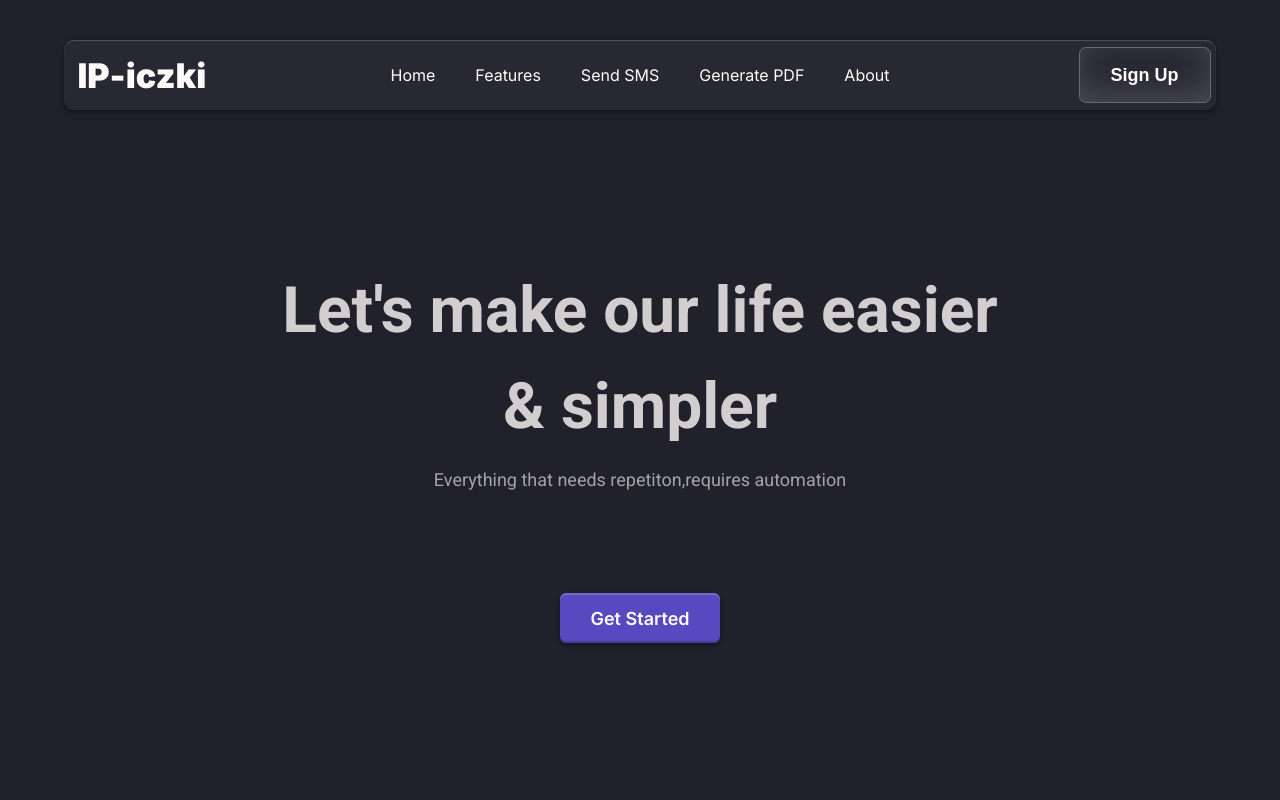
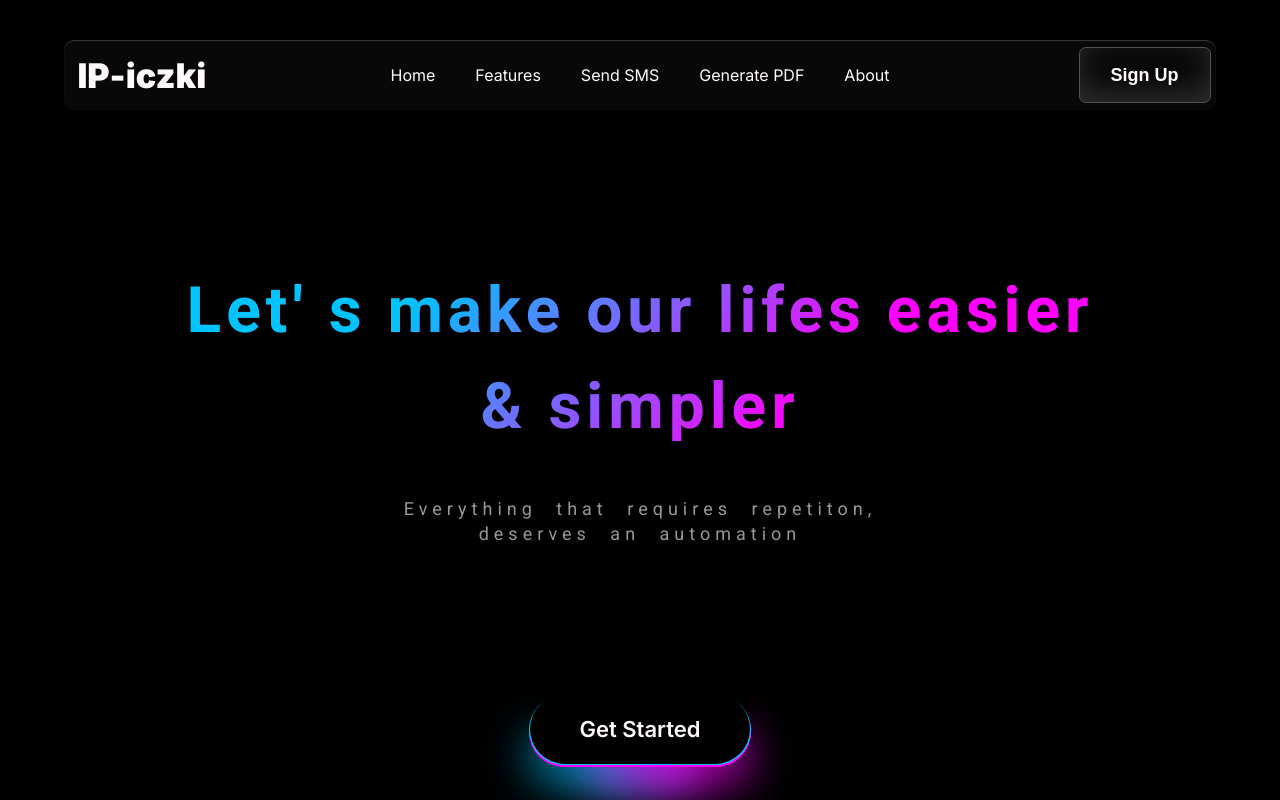
Before and after one commit to risenovsky13/IP-Team, a React (Vite) app: page / in a window 1280 px wide. Shown: the top 800 px of the page. Built offline with nearby package versions, Linux system fonts and the light colour scheme.

Commit message:
add new styling and content for header

```diff
--- a/src/components/HomePageContent/HomePageContent.jsx
+++ b/src/components/HomePageContent/HomePageContent.jsx
@@ -7,17 +7,18 @@ export default function HomePageContent() {
             <section>
                 <div className={styles.header_wrapper}>
                     <h1 className={styles.header_h1}>
-                        <p>Let's make our life easier</p>
-                        <p>& simpler</p>
+                        Let&apos; s make our lifes easier & simpler
                     </h1>
                 </div>
                 <div className={styles.smaller_text_wrapper}>
-                    <p className={styles.smaller_text}>
-                        Everything that needs repetiton,requires automation
-                    </p>
+                    <p className={styles.smaller_text}>Everything that requires repetiton, deserves an automation</p>
                 </div>
 
                 <div className={styles.get_started_btn_container}>
+                    <div className={styles.gradient_shadow_container}>
+                        <div className={styles.gradient_shadow_btn} id={styles.gradient_shadow_btn_blue}></div>
+                        <div className={styles.gradient_shadow_btn} id={styles.gradient_shadow_btn_violet}></div>
+                    </div>
                     <button className={styles.get_started_btn}>Get Started</button>
                 </div>
             </section>
--- a/src/components/HomePageContent/HomePageContent.module.css
+++ b/src/components/HomePageContent/HomePageContent.module.css
@@ -1,11 +1,12 @@
 .header_h1 {
     text-align: center;
     font-size: 64px;
-    width: 900px;
-    height: 150px;
+    width: 950px;
+    height: 180px;
     font-weight: 600;
+    letter-spacing: 5px;
 }
-.header_wrapper{
+.header_wrapper {
     font-family: "Roboto", sans-serif;
     display: flex;
     justify-content: center;
@@ -18,50 +19,76 @@
     font-family: "Roboto", sans-serif;
     font-weight: 400;
     color: hsla(0, 100%, 99%, 0.6);
-    margin-top: 0;
-    /* display: flex;
-    justify-content: center;
-    text-align: center; */
+    position: relative;
 }
 
 .smaller_text {
     font-size: 18px;
-    width: 450px;
+    width: 600px;
     text-align: center;
     margin: 0 auto;
+    letter-spacing: 5px;
+    word-spacing: 10px;
+    line-height: 25px;
 }
 
 .get_started_btn_container {
     display: flex;
     justify-content: center;
-    margin-top: 100px;
+    margin-top: 150px;
 }
 
 .get_started_btn {
-    width: 160px;
-    height: 50px;
+    width: 220px;
+    height: 70px;
     border: none;
-    border-radius: 6px;
-    background: hsl(246, 100%, 68%, 0.7);
-
-    font-family: 'Inter', sans-serif;
-    /* letter-spacing: 1px; */
+    border-radius: 50px;
+    background-color: var(--background-main);
     color: snow;
-    font-size: 18px;
+    margin-top: -2px;
+    font-family: "Inter", sans-serif;
+    font-size: 22px;
     font-weight: 600;
-    box-shadow: 0 2px 5px hsla(0, 0%, 0%, 0.4), inset 0 2px 1px hsl(0, 100%, 99%, 0.2), inset 0 -2px 1px hsl(0, 0%, 0%, 0.2);
     cursor: pointer;
     transition: all 100ms;
+    box-shadow: 1px 1px 0 hsl(194, 100%, 50%), -1px 1px 0 hsl(194, 100%, 50%), 1px 3px 0 hsl(300, 100%, 50%), -1px 3px 0 hsl(300, 100%, 50%),
+        0 -25px 15px black;
+    position: absolute;
 }
 
+.get_started_btn:hover {
+    text-shadow: 0 0 10px hsl(194, 100%, 50%);
+}
 .get_started_btn:active {
-    background: hsla(246, 39%, 50%, 0.7);
+    text-shadow: 0 5px 20px hsl(194, 100%, 50%, 0.5), 0 -5px 20px hsl(194, 100%, 50%, 0.5), 5px 0 20px hsl(194, 100%, 50%, 0.5),
+        -5px 0 20px hsl(194, 100%, 50%, 0.5);
 }
 
+.gradient_shadow_container {
+    text-align: center;
+}
+
+.gradient_shadow_btn {
+    height: 70px;
+    width: 110px;
+    display: inline-block;
+}
+
+#gradient_shadow_btn_blue {
+    outline: 1px solid blue;
+    border-radius: 50px 0 0 50px;
+    box-shadow: -5px 25px 40px hsl(194, 100%, 50%, 0.5), 45px 25px 40px hsl(194, 100%, 50%, 0.5);
+}
+
+#gradient_shadow_btn_violet {
+    outline: 1px solid violet;
+    border-radius: 0 50px 50px 0;
+    box-shadow: 5px 25px 40px hsl(300, 100%, 50%, 0.5), -45px 25px 40px hsl(300, 100%, 50%, 0.5);
+}
 
 .core_features_header {
     text-align: center;
-    font-family: 'Roboto', sans-serif;
+    font-family: "Roboto", sans-serif;
     font-size: 48px;
     margin-top: 200px;
     margin-bottom: 100px;
--- a/src/components/NavBar/NavBar.jsx
+++ b/src/components/NavBar/NavBar.jsx
@@ -28,7 +28,7 @@ export default function NavBar() {
                         About
                     </a>
                 </span>
-                <button className={style.sign_in_btn}>Sign Up</button>
+                <button className={style.sign_up_btn}>Sign Up</button>
             </div>
         </>
     );
--- a/src/components/NavBar/NavBar.module.css
+++ b/src/components/NavBar/NavBar.module.css
@@ -41,7 +41,7 @@
     transition: all 100ms;
 }
 
-.sign_in_btn {
+.sign_up_btn {
     background: none;
     border: none;
     outline: 1px solid rgba(255, 255, 255, 0.3);
@@ -61,11 +61,11 @@
     transition: all 100ms;
 }
 
-.sign_in_btn:hover {
+.sign_up_btn:hover {
     box-shadow: inset 0 -10px 30px hsla(0, 0%, 100%, 0.25), 0 0 10px hsl(0, 100%, 100%, 0.8);
 }
 
-.sign_in_btn:active {
+.sign_up_btn:active {
     box-shadow: inset 0 -10px 30px hsla(0, 0%, 100%, 0.35), 0 0 15px hsl(0, 0%, 100%);
 }
 
--- a/src/index.css
+++ b/src/index.css
@@ -1,7 +1,7 @@
 @import url("https://fonts.googleapis.com/css2?family=Quicksand:wght@400;700&family=Roboto+Condensed:wght@400;700&display=swap");
 @import url("https://fonts.googleapis.com/css2?family=Inter:wght@100..900&display=swap");
-@import url('https://fonts.googleapis.com/css2?family=Bungee&display=swap');
-@import url('https://fonts.googleapis.com/css2?family=Roboto:ital,wght@0,100;0,300;0,400;0,500;0,700;0,900;1,100;1,300;1,400;1,500;1,700;1,900&family=Ubuntu+Mono:ital,wght@0,400;0,700;1,400;1,700&display=swap');
+@import url("https://fonts.googleapis.com/css2?family=Bungee&display=swap");
+@import url("https://fonts.googleapis.com/css2?family=Roboto:ital,wght@0,100;0,300;0,400;0,500;0,700;0,900;1,100;1,300;1,400;1,500;1,700;1,900&family=Ubuntu+Mono:ital,wght@0,400;0,700;1,400;1,700&display=swap");
 
 /* * {
 
@@ -16,14 +16,14 @@ html {
     line-height: 1.5;
 
     color: #ebe7ef;
-    background: hsl(240, 15%, 15%);
-
+    /* --background-main: hsl(240, 15%, 15%); */
+    --background-main: black;
+    background-color: var(--background-main);
     font-synthesis: none;
     text-rendering: optimizeLegibility;
     -webkit-font-smoothing: antialiased;
     -moz-osx-font-smoothing: grayscale;
     -webkit-text-size-adjust: 100%;
-
 }
 
 p {
@@ -32,5 +32,11 @@ p {
 }
 
 footer {
-    height: 20rem;
+    height: 10rem;
 }
+
+h1 {
+    background: linear-gradient(135deg, hsl(194, 100%, 50%)25%, hsl(300, 100%, 50%) 70%);
+    -webkit-background-clip: text;
+    -webkit-text-fill-color: transparent;
+}
```
